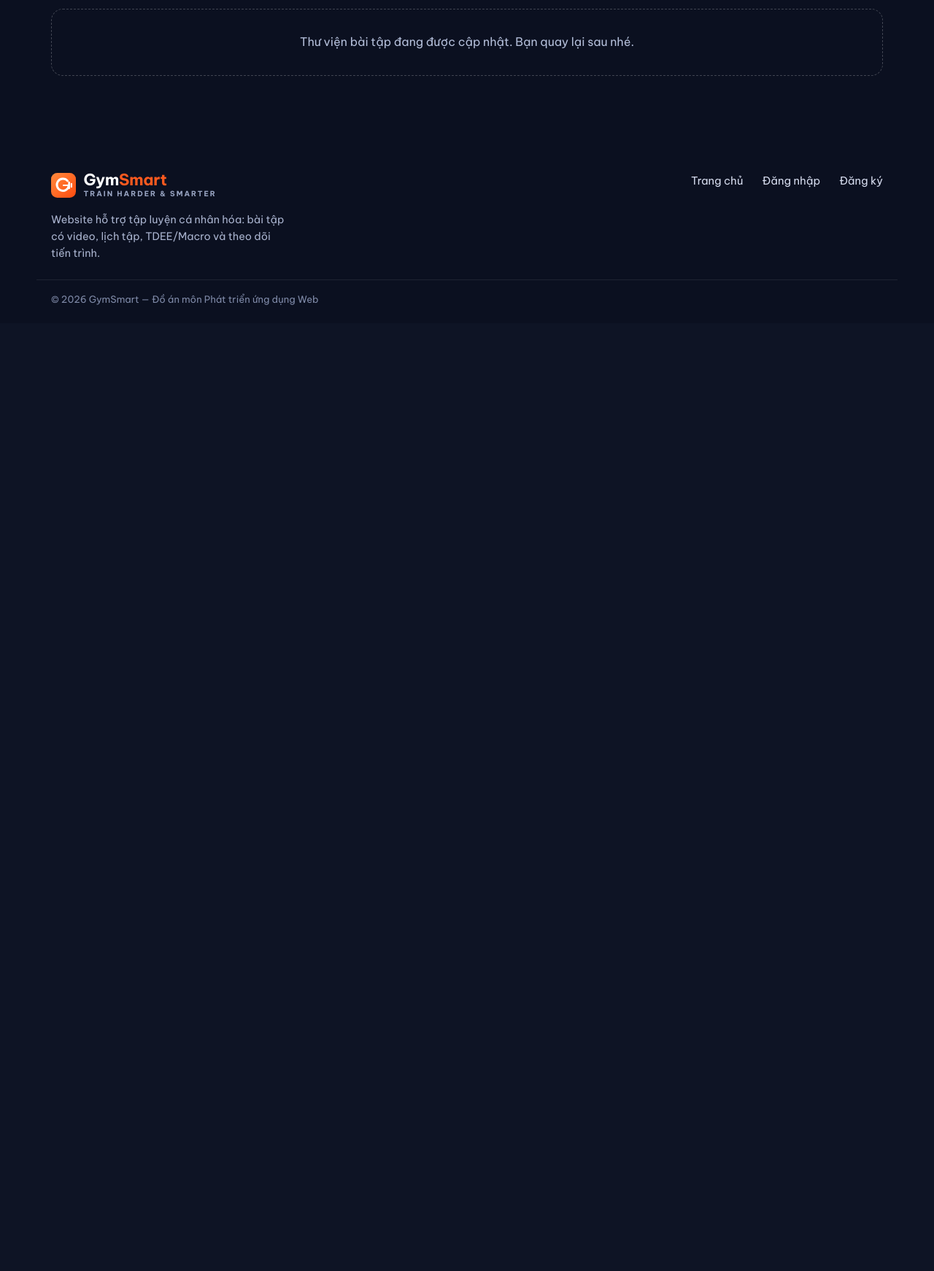
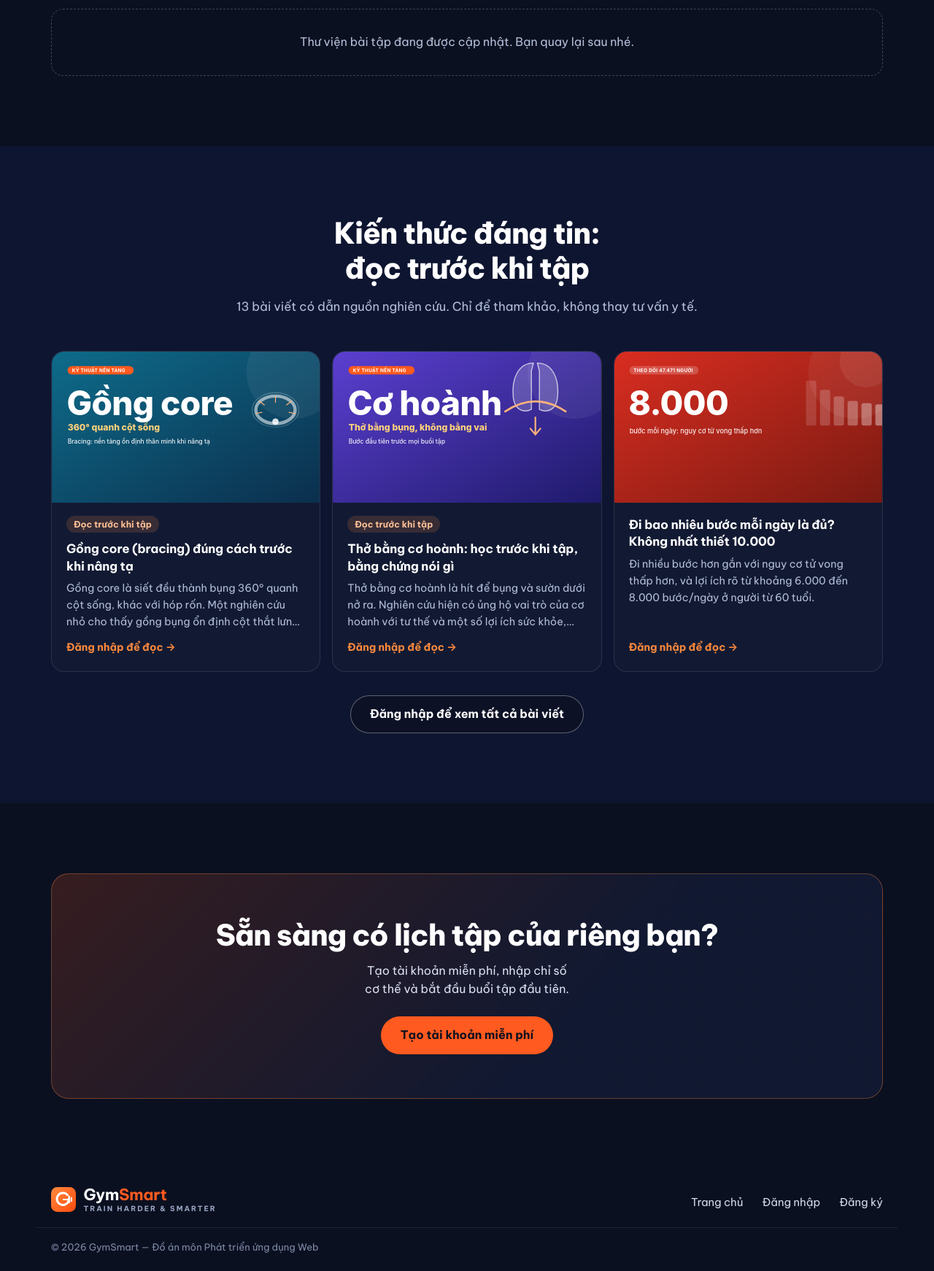
Before and after one commit to nguyenvthanh1646-commits/gymsmart, a PHP site: page /v1beta/ in a window 1280 px wide. Shown: the part 2300-4042 px from the top of the page at 73% size. Before the commit the page ends 2718 px from the top, so only its background shows below. Run offline with PHP 8.4, Linux system fonts and the light colour scheme; data that the repository does not hold is empty.

Commit message:
Trang khách: mục kiến thức ưu tiên bài đọc trước khi tập, kêu gọi cuối trang và chân trang gọn
Co-Authored-By: Claude Opus 5.5 <noreply@anthropic.com>

```diff
--- a/public/css/home-guest.css
+++ b/public/css/home-guest.css
@@ -209,8 +209,24 @@ body:has(.nb--guest-home) button:focus-visible { outline: 3px solid var(--gh-foc
 .gh-exercise h3, .gh-article h3 { margin: 0; color: #fff; font-size: 1.05rem; line-height: 1.4; }
 .gh-exercise__meta { margin: 4px 0 0; color: var(--gh-text-muted); font-size: .88rem; }
 
+.gh-article__tag { align-self: flex-start; margin-bottom: 10px; padding: 2px 10px; border-radius: 999px; background: rgba(255, 138, 61, .16); color: #ffc196; font-size: .76rem; font-weight: 700; }
+.gh-article__summary { margin: 8px 0 0; color: var(--gh-text-muted); font-size: .9rem; line-height: 1.6; display: -webkit-box; -webkit-line-clamp: 3; -webkit-box-orient: vertical; overflow: hidden; }
+
+.gh-section--final { padding-bottom: 72px; }
+.gh-final { padding: 44px 20px; border: 1px solid rgba(255, 138, 61, .35); border-radius: 24px; background: linear-gradient(135deg, rgba(255, 90, 31, .18), rgba(18, 26, 51, .9) 62%); text-align: center; }
+.gh-final h2 { margin: 0; color: #fff; font-size: clamp(1.7rem, 5.6vw, 2.5rem); font-weight: 800; line-height: 1.2; letter-spacing: -.025em; text-wrap: balance; }
+.gh-final p { margin: 12px auto 24px; max-width: 32em; color: #dbe1f1; line-height: 1.6; text-wrap: balance; }
+.gh-final .gh-btn { width: 100%; }
+
+/* Chân trang gọn: chỉ áp dụng ở trang này, các trang khác giữ nguyên */
+body:has(.gh-hero) .ft__brand p { display: none; }
+body:has(.gh-hero) .ft__in { padding-top: 24px; padding-bottom: 12px; align-items: center; }
+body:has(.gh-hero) .ft__links a { display: inline-flex; align-items: center; min-height: 44px; }
+
 @media (min-width: 620px) {
     .gh-features, .gh-exercises, .gh-articles { grid-template-columns: repeat(2, minmax(0, 1fr)); }
+    .gh-final { padding: 60px 32px; }
+    .gh-final .gh-btn { width: auto; }
 }
 @media (min-width: 721px) {
     .gh-section { padding: var(--gh-space-section) 0; }
--- a/public/includes/home-guest.php
+++ b/public/includes/home-guest.php
@@ -155,3 +155,49 @@
         <?php endif; ?>
     </div>
 </section>
+
+<section class="gh-section gh-section--alt" id="kien-thuc" aria-labelledby="gh-know-title">
+    <div class="gh-wrap">
+        <div class="gh-head">
+            <h2 id="gh-know-title">Kiến thức đáng tin: đọc trước khi tập</h2>
+            <p>
+                <?php if ($guestStats['sourcedArticles'] > 0): ?>
+                    <?= (int)$guestStats['sourcedArticles'] ?> bài viết có dẫn nguồn nghiên cứu.
+                <?php endif; ?>
+                Chỉ để tham khảo, không thay tư vấn y tế.
+            </p>
+        </div>
+        <?php if (empty($articleTeasers)): ?>
+            <p class="gh-empty">Bài viết đang được cập nhật. Bạn quay lại sau nhé.</p>
+        <?php else: ?>
+            <ul class="gh-articles">
+                <?php foreach ($articleTeasers as $s => $a): ?>
+                    <li>
+                        <a class="gh-article" href="/article.php?slug=<?= htmlspecialchars(rawurlencode($s)) ?>">
+                            <?php if ($a['image'] !== ''): ?>
+                                <img class="gh-article__img" src="<?= htmlspecialchars($a['image']) ?>" alt="" width="1200" height="675" loading="lazy" decoding="async">
+                            <?php endif; ?>
+                            <div class="gh-article__body">
+                                <?php if ($a['mustRead']): ?><span class="gh-article__tag">Đọc trước khi tập</span><?php endif; ?>
+                                <h3><?= htmlspecialchars($a['title']) ?></h3>
+                                <p class="gh-article__summary"><?= htmlspecialchars($a['summary']) ?></p>
+                                <span class="gh-link">Đăng nhập để đọc <span aria-hidden="true">&rarr;</span></span>
+                            </div>
+                        </a>
+                    </li>
+                <?php endforeach; ?>
+            </ul>
+            <div class="gh-more"><a class="gh-btn gh-btn--line" href="/articles.php">Đăng nhập để xem tất cả bài viết</a></div>
+        <?php endif; ?>
+    </div>
+</section>
+
+<section class="gh-section gh-section--final" aria-labelledby="gh-final-title">
+    <div class="gh-wrap">
+        <div class="gh-final">
+            <h2 id="gh-final-title">Sẵn sàng có lịch tập của riêng bạn?</h2>
+            <p>Tạo tài khoản miễn phí, nhập chỉ số cơ thể và bắt đầu buổi tập đầu tiên.</p>
+            <a class="gh-btn gh-btn--solid" href="/register.php">Tạo tài khoản miễn phí</a>
+        </div>
+    </div>
+</section>
```
